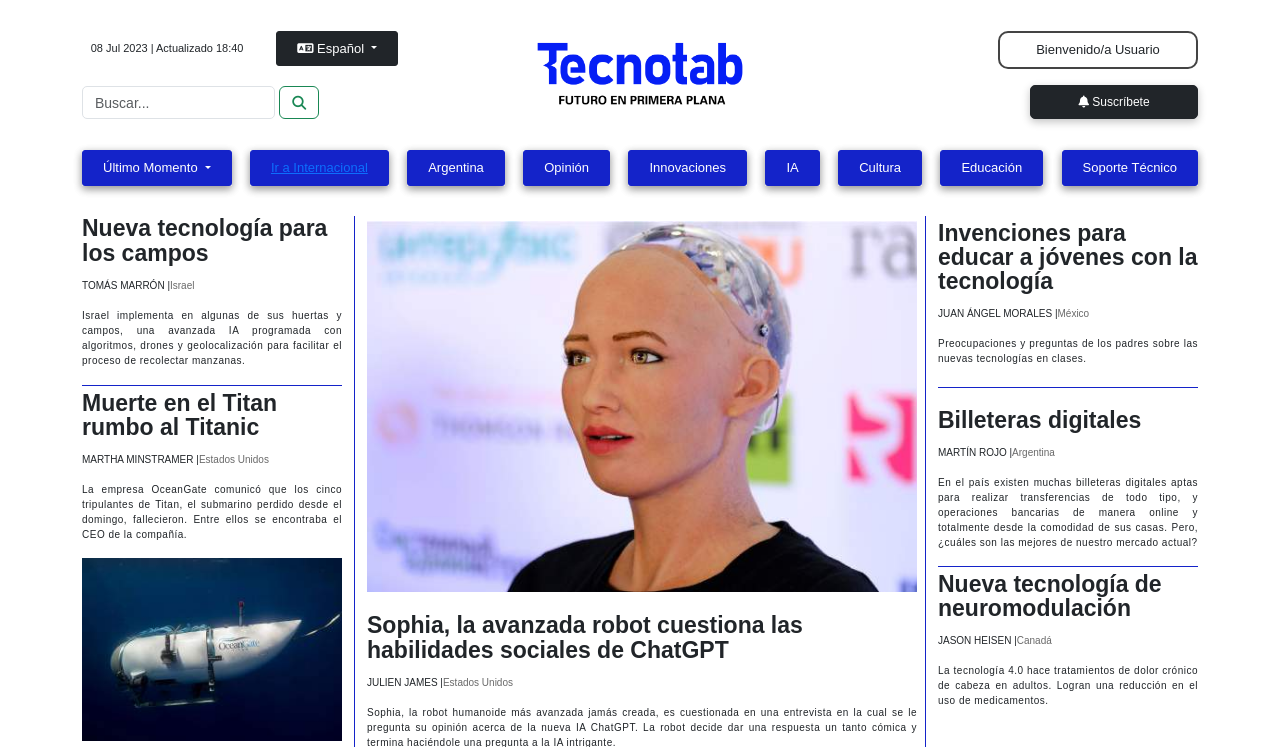
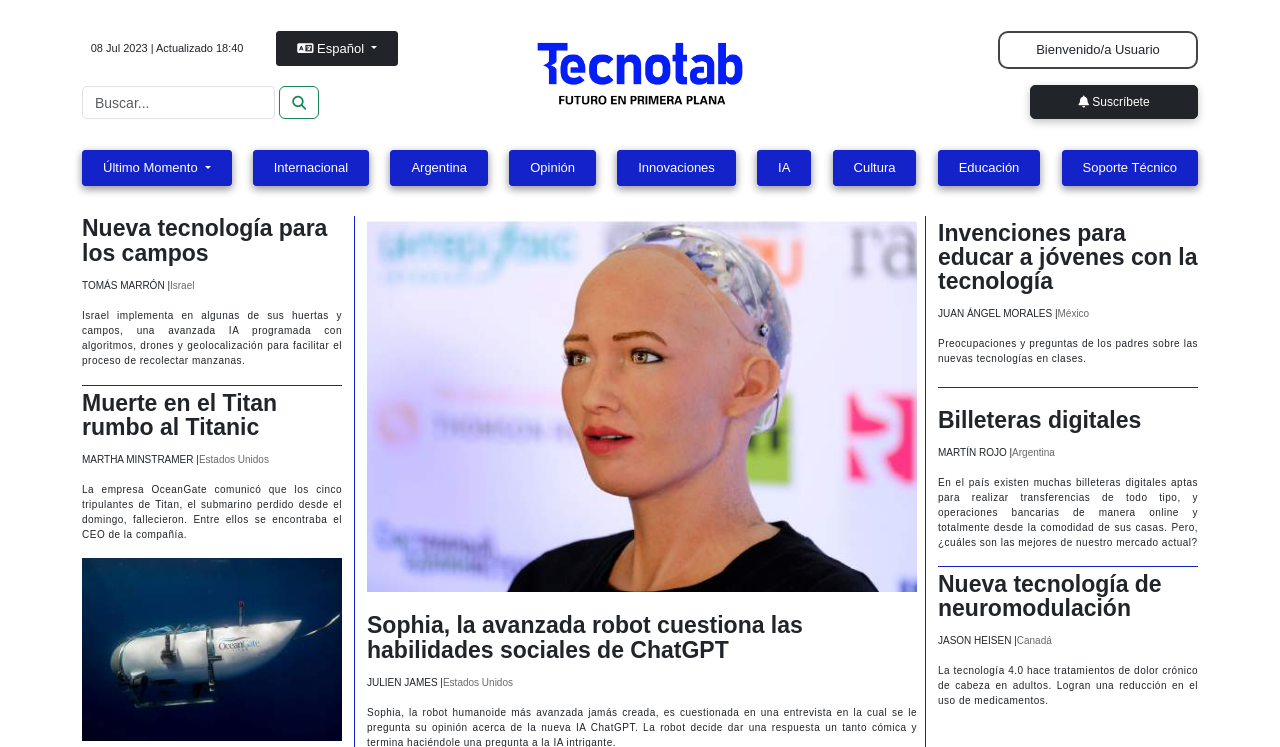
Before and after one commit to miltonfruiz/Proyecto-FinalProg-II-delfina--daniel-lautaro-milton, a Flask app: page / in a window 1280 px wide. Shown: the top 747 px of the page. Run offline with Flask 3, Linux system fonts and the light colour scheme; some libraries are stand-ins or nearby versions.

Commit message:
Correcciones de Redirrecionamiento

```diff
--- a/app.py
+++ b/app.py
@@ -44,7 +44,7 @@ def subscribe():
 
 @app.route('/internacional')
 def internacional():
-    return render_template('internacional.html')
+    return render_template('delfi-internacional.html')
 
 @app.route('/redirect_to_index')
 def redirect_to_index():
--- a/static/css/styles.css
+++ b/static/css/styles.css
@@ -185,6 +185,10 @@ li {
   font-size: 13px;
   padding: 7px 20px;
 }
+#inter-link {
+  text-decoration: none;
+  color: white;
+}
 #boton-idioma {
   border: 1px solid rgb(20, 35, 201);
   background-color: rgb(20, 35, 201);
--- a/templates/index.html
+++ b/templates/index.html
@@ -235,7 +235,7 @@
         </div>
         <div id="item-banner" class="dropdown">
           <button id="boton-idioma" class="btn btn-primary" type="button">
-            <a href="{{ url_for('internacional') }}">Ir a Internacional</a>
+            <a id="inter-link" href="{{ url_for('internacional') }}">Internacional</a>
           </button>
         </div>
         <div id="item-banner" class="dropdown">
```
Also changed, not shown: templates/delfi-internacional.html (+6 -4 lines).
